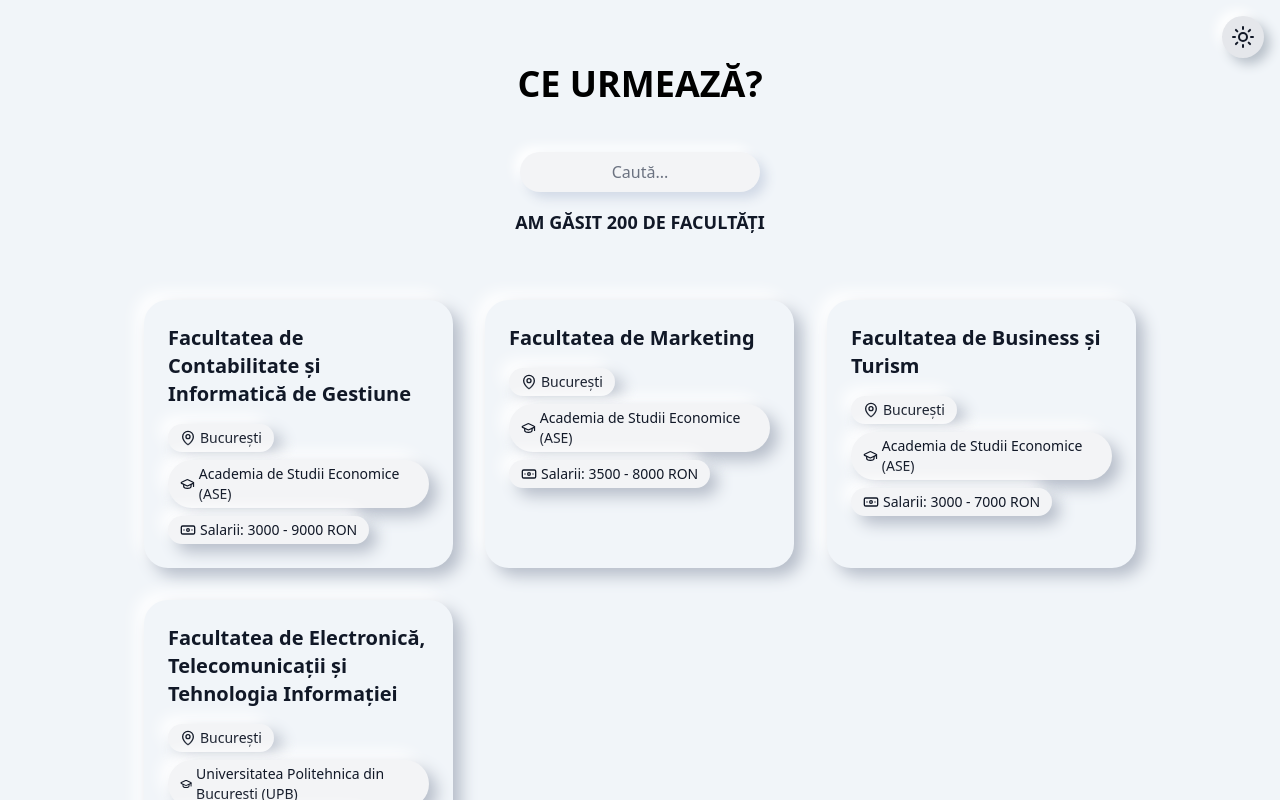
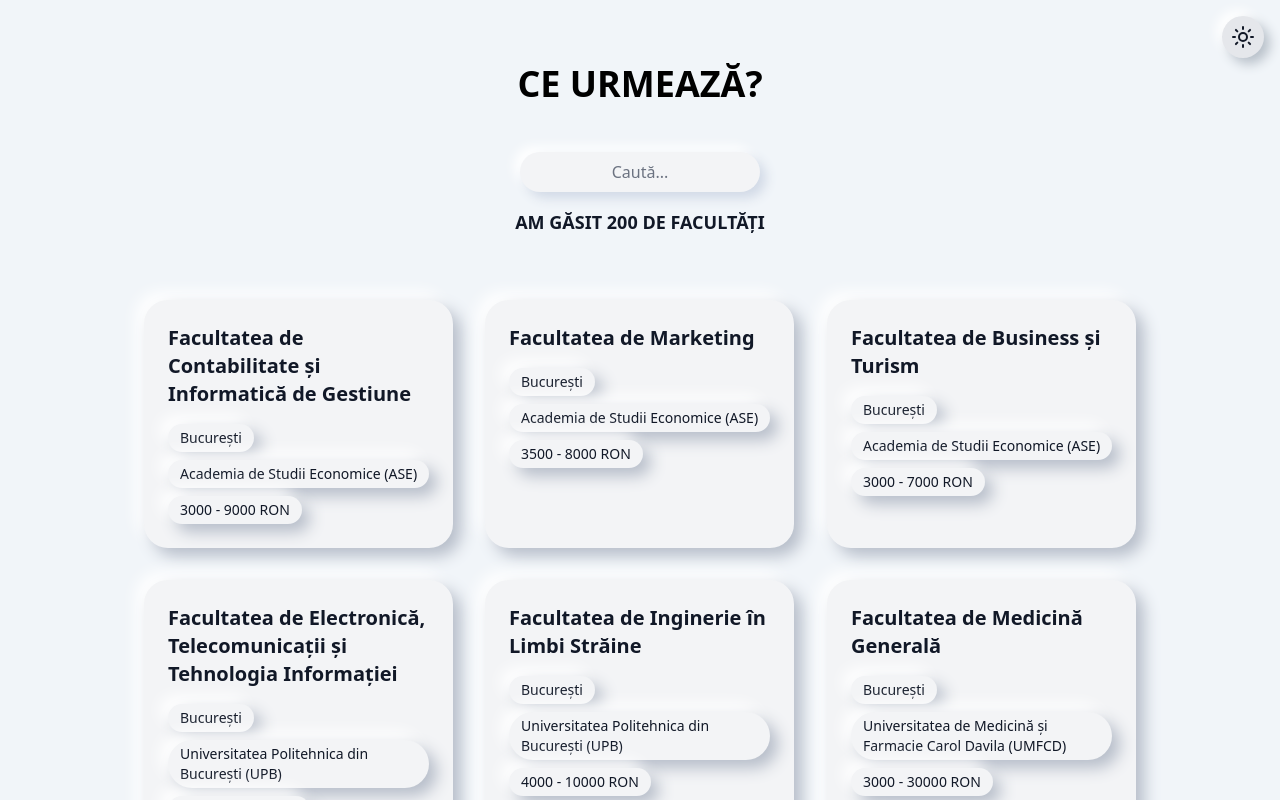
Before and after one commit to Keyrif/ce-urmeaza, a React (Vite) app: page / in a window 1280 px wide. Both pictures are taken after a click on the button "AFIȘEAZĂ TOATE FACULTĂȚILE". Shown: the top 800 px of the page. Built offline with nearby package versions, Linux system fonts and the light colour scheme.

Commit message:
Update ResultsGrid.jsx

```diff
--- a/src/components/ResultsGrid.jsx
+++ b/src/components/ResultsGrid.jsx
@@ -1,12 +1,63 @@
-import { useState, useEffect } from "react";
-import { motion, AnimatePresence } from "framer-motion";
+import { useState, useEffect, useMemo } from "react";
+import { motion } from "framer-motion";
+import React from "react";
+
+const ResultCard = React.memo(function ResultCard({ f, darkMode, neumorphicShadow, neumorphicPressedShadow, setSelectedUniversity }) {
+  return (
+    <motion.div
+      key={f.name}
+      onClick={(e) => {
+        e.stopPropagation();
+        setSelectedUniversity(f);
+      }}
+      className={`p-6 rounded-3xl cursor-pointer overflow-hidden transition-transform ${
+        darkMode ? "bg-slate-700 text-white" : "bg-gray-100 text-gray-900"
+      }`}
+      style={{ boxShadow: neumorphicShadow, willChange: "transform" }}
+      whileHover={{ scale: 1.02 }}
+      whileTap={{ scale: 0.97, boxShadow: neumorphicPressedShadow }}
+      transition={{ duration: 0.15, ease: "easeOut" }}
+    >
+      <h2 className="font-bold text-xl relative z-10">{f.name}</h2>
+      <div className="flex flex-wrap gap-2 mt-4">
+        <div
+          className={`px-3 py-1 rounded-full text-sm font-medium flex items-center ${
+            darkMode ? "bg-slate-700 text-white" : "bg-gray-100 text-gray-900"
+          }`}
+          style={{ boxShadow: neumorphicShadow }}
+        >
+          {f.location}
+        </div>
+        <div
+          className={`px-3 py-1 rounded-full text-sm font-medium flex items-center ${
+            darkMode ? "bg-slate-700 text-white" : "bg-gray-100 text-gray-900"
+          }`}
+          style={{ boxShadow: neumorphicShadow }}
+        >
+          {f.university}
+        </div>
+        <div
+          className={`px-3 py-1 rounded-full text-sm font-medium flex items-center ${
+            darkMode ? "bg-slate-700 text-white" : "bg-gray-100 text-gray-900"
+          }`}
+          style={{ boxShadow: neumorphicShadow }}
+        >
+          {f.salary.min} - {f.salary.max} RON
+        </div>
+      </div>
+    </motion.div>
+  );
+});
 
 function ResultsGrid({ results, setSelectedUniversity, darkMode, searched }) {
   const [currentPage, setCurrentPage] = useState(1);
-  const resultsPerPage = 4;
-  const totalPages = Math.ceil(results.length / resultsPerPage);
+  const resultsPerPage = 6;
+
+  const totalPages = useMemo(() => Math.ceil(results.length / resultsPerPage), [results]);
+  const currentResults = useMemo(() => {
     const startIndex = (currentPage - 1) * resultsPerPage;
-  const currentResults = results.slice(startIndex, startIndex + resultsPerPage);
+    return results.slice(startIndex, startIndex + resultsPerPage);
+  }, [results, currentPage]);
 
   const neumorphicShadow = darkMode
     ? "6px 6px 12px #272c35, -6px -6px 12px #455061"
@@ -45,7 +96,10 @@ function ResultsGrid({ results, setSelectedUniversity, darkMode, searched }) {
     }
   }
 
-  const pagesToDisplay = Array.from({ length: endPage - startPage + 1 }, (_, i) => startPage + i);
+  const pagesToDisplay = useMemo(
+    () => Array.from({ length: endPage - startPage + 1 }, (_, i) => startPage + i),
+    [startPage, endPage]
+  );
 
   if (!searched || !results || results.length === 0) {
     return null;
@@ -53,146 +107,32 @@ function ResultsGrid({ results, setSelectedUniversity, darkMode, searched }) {
 
   return (
     <div className="flex flex-col items-center w-full">
-      <AnimatePresence mode="wait">
       <motion.div
         key={currentPage}
-          initial={{ opacity: 0, y: 20 }}
-          animate={{ opacity: 1, y: 0 }}
-          exit={{ opacity: 0, y: -20 }}
-          transition={{ duration: 0.3, ease: "easeOut" }}
+        initial={{ opacity: 0 }}
+        animate={{ opacity: 1 }}
+        exit={{ opacity: 0 }}
+        transition={{ duration: 0.2 }}
         className="mt-12 grid gap-8 md:grid-cols-2 lg:grid-cols-3 w-full max-w-5xl p-4 z-10"
       >
         {currentResults.map((f) => (
-            <motion.div
+          <ResultCard
             key={f.name}
-              onClick={(e) => {
-                e.stopPropagation();
-                setSelectedUniversity(f);
-              }}
-              className={`p-6 rounded-3xl cursor-pointer overflow-hidden transition-transform $${
-                darkMode ? "bg-slate-700 text-white" : "bg-gray-100 text-gray-900"
-              }`}
-              style={{ boxShadow: neumorphicShadow, willChange: "transform" }}
-              whileHover={{ scale: 1.02 }}
-              whileTap={{ scale: 0.97, boxShadow: neumorphicPressedShadow }}
-              transition={{ duration: 0.15, ease: "easeOut" }}
-            >
-              <h2 className="font-bold text-xl relative z-10">{f.name}</h2>
-
-              <div className="flex flex-wrap gap-2 mt-4">
-                <div
-                  className={`px-3 py-1 rounded-full text-sm font-medium flex items-center ${
-                    darkMode ? "bg-slate-700 text-white" : "bg-gray-100 text-gray-900"
-                  }`}
-                  style={{ boxShadow: neumorphicShadow }}
-                >
-                  <svg
-                    xmlns="http://www.w3.org/2000/svg"
-                    width="16"
-                    height="16"
-                    viewBox="0 0 24 24"
-                    fill="none"
-                    stroke="currentColor"
-                    strokeWidth="2"
-                    strokeLinecap="round"
-                    strokeLinejoin="round"
-                    className="w-4 h-4 mr-1"
-                  >
-                    <path d="M20 10c0 4.993-5.539 10.193-7.399 11.799a1 1 0 0 1-1.202 0C9.539 20.193 4 14.993 4 10a8 8 0 0 1 16 0" />
-                    <circle cx="12" cy="10" r="3" />
-                  </svg>
-                  {f.location}
-                </div>
-
-                <div
-                  className={`px-3 py-1 rounded-full text-sm font-medium flex items-center ${
-                    darkMode ? "bg-slate-700 text-white" : "bg-gray-100 text-gray-900"
-                  }`}
-                  style={{ boxShadow: neumorphicShadow }}
-                >
-                  <svg
-                    xmlns="http://www.w3.org/2000/svg"
-                    width="20"
-                    height="20"
-                    viewBox="0 0 24 24"
-                    fill="none"
-                    stroke="currentColor"
-                    strokeWidth="2"
-                    strokeLinecap="round"
-                    strokeLinejoin="round"
-                    className="w-4 h-4 mr-1"
-                  >
-                    <path d="M21.42 10.922a1 1 0 0 0-.019-1.838L12.83 5.18a2 2 0 0 0-1.66 0L2.6 9.08a1 1 0 0 0 0 1.832l8.57 3.908a2 2 0 0 0 1.66 0z" />
-                    <path d="M22 10v6" />
-                    <path d="M6 12.5V16a6 3 0 0 0 12 0v-3.5" />
-                  </svg>
-                  {f.university}
-                </div>
-
-                <div
-                  className={`px-3 py-1 rounded-full text-sm font-medium flex items-center ${
-                    darkMode ? "bg-slate-700 text-white" : "bg-gray-100 text-gray-900"
-                  }`}
-                  style={{ boxShadow: neumorphicShadow }}
-                >
-                  <svg
-                    xmlns="http://www.w3.org/2000/svg"
-                    width="16"
-                    height="16"
-                    viewBox="0 0 24 24"
-                    fill="none"
-                    stroke="currentColor"
-                    strokeWidth="2"
-                    strokeLinecap="round"
-                    strokeLinejoin="round"
-                    className="w-4 h-4 mr-1"
-                  >
-                    <rect width="20" height="12" x="2" y="6" rx="2" />
-                    <circle cx="12" cy="12" r="2" />
-                    <path d="M6 12h.01M18 12h.01" />
-                  </svg>
-                  Salarii: {f.salary.min} - {f.salary.max} RON
-                </div>
-              </div>
-            </motion.div>
+            f={f}
+            darkMode={darkMode}
+            neumorphicShadow={neumorphicShadow}
+            neumorphicPressedShadow={neumorphicPressedShadow}
+            setSelectedUniversity={setSelectedUniversity}
+          />
         ))}
       </motion.div>
-      </AnimatePresence>
 
       {totalPages > 1 && (
         <div className="flex gap-2 mt-8 flex-wrap justify-center">
-          <motion.button
-            onClick={() => setCurrentPage(Math.max(currentPage - 1, 1))}
-            whileHover={{ scale: 1.05 }}
-            whileTap={{ scale: 0.95 }}
-            disabled={currentPage === 1}
-            className={`w-12 h-12 flex items-center justify-center rounded-3xl transition-transform ${
-              darkMode ? "bg-slate-700 text-cyan-400" : "bg-gray-100 text-gray-800"
-            } disabled:opacity-50 disabled:cursor-not-allowed`}
-            style={{ boxShadow: neumorphicShadow, willChange: "transform" }}
-          >
-            <svg
-              xmlns="http://www.w3.org/2000/svg"
-              width="24"
-              height="24"
-              viewBox="0 0 24 24"
-              fill="none"
-              stroke="currentColor"
-              strokeWidth="2"
-              strokeLinecap="round"
-              strokeLinejoin="round"
-              className="w-6 h-6"
-            >
-              <path d="M13 9a1 1 0 0 1-1-1V5.061a1 1 0 0 0-1.811-.75l-6.835 6.836a1.207 1.207 0 0 0 0 1.707l6.835 6.835a1 1 0 0 0 1.811-.75V16a1 1 0 0 1 1-1h6a1 1 0 0 0 1-1v-4a1 1 0 0 0-1-1z" />
-            </svg>
-          </motion.button>
-
           {pagesToDisplay.map((pageNumber) => (
-            <motion.button
+            <button
               key={pageNumber}
               onClick={() => setCurrentPage(pageNumber)}
-              whileHover={{ scale: 1.05 }}
-              whileTap={{ scale: 0.95 }}
               className={`w-12 h-12 flex items-center justify-center rounded-3xl transition-transform ${
                 currentPage === pageNumber
                   ? darkMode
@@ -205,34 +145,8 @@ function ResultsGrid({ results, setSelectedUniversity, darkMode, searched }) {
               style={{ boxShadow: currentPage === pageNumber ? "none" : neumorphicShadow, willChange: "transform" }}
             >
               {pageNumber}
-            </motion.button>
+            </button>
           ))}
-
-          <motion.button
-            onClick={() => setCurrentPage(Math.min(currentPage + 1, totalPages))}
-            whileHover={{ scale: 1.05 }}
-            whileTap={{ scale: 0.95 }}
-            disabled={currentPage === totalPages}
-            className={`w-12 h-12 flex items-center justify-center rounded-3xl transition-transform ${
-              darkMode ? "bg-slate-700 text-cyan-400" : "bg-gray-100 text-gray-800"
-            } disabled:opacity-50 disabled:cursor-not-allowed`}
-            style={{ boxShadow: neumorphicShadow, willChange: "transform" }}
-          >
-            <svg
-              xmlns="http://www.w3.org/2000/svg"
-              width="24"
-              height="24"
-              viewBox="0 0 24 24"
-              fill="none"
-              stroke="currentColor"
-              strokeWidth="2"
-              strokeLinecap="round"
-              strokeLinejoin="round"
-              className="w-6 h-6"
-            >
-              <path d="M11 9a1 1 0 0 0 1-1V5.061a1 1 0 0 1 1.811-.75l6.836 6.836a1.207 1.207 0 0 1 0 1.707l-6.836 6.835a1 1 0 0 1-1.811-.75V16a1 1 0 0 0-1-1H5a1 1 0 0 1-1-1v-4a1 1 0 0 1 1-1z" />
-            </svg>
-          </motion.button>
         </div>
       )}
     </div>
```
Lines whose indentation alone changed are shown as unchanged.
